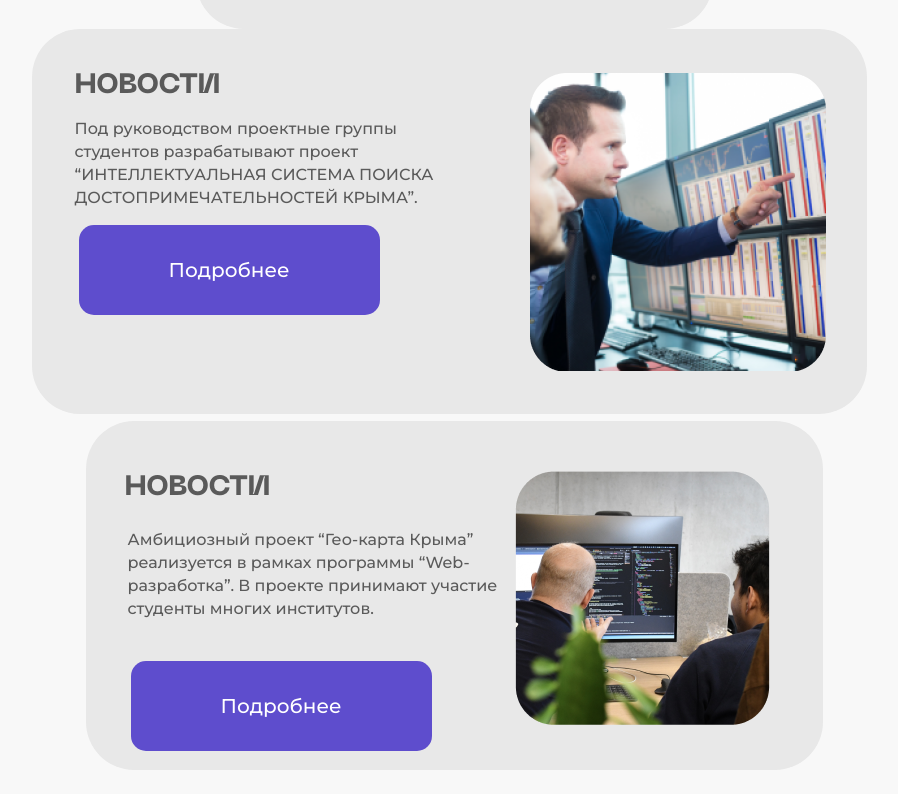
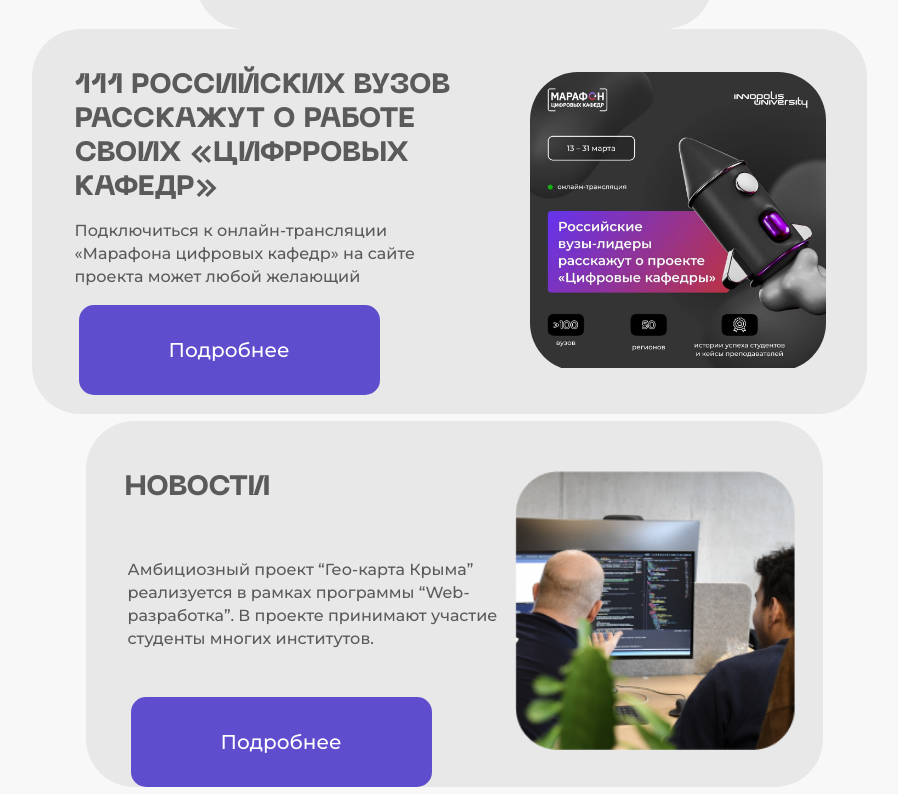
Before and after one commit to Siqalexx/digital-department, a React (Create React App) app: page / in a window 1280 px wide. Shown: the part 4386-5180 px from the top of the page, without its empty margins (186-1084 px from the left). Built offline with nearby package versions, Linux system fonts and the light colour scheme.

Commit message:
add: build

```diff
--- a/src/components/News.js
+++ b/src/components/News.js
@@ -44,10 +44,12 @@
 				</div>
 				<div className='new-medium'>
 					<div className='new-medium__info'>
-						<h4 className='new-medium__title'>новости</h4>
+						<h4 className='new-medium__title'>
+							111 российских вузов расскажут о работе своих «цифрровых кафедр»
+						</h4>
 						<p className='new-medium__description'>
-							Под руководством проектные группы студентов разрабатывают проект
-							“ИНТЕЛЛЕКТУАЛЬНАЯ СИСТЕМА ПОИСКА ДОСТОПРИМЕЧАТЕЛЬНОСТЕЙ КРЫМА”.
+							Подключиться к онлайн-трансляции «Марафона цифровых кафедр» на
+							сайте проекта может любой желающий
 						</p>
 						<button
 							onClick={() => alert('В разработке')}
@@ -77,10 +79,12 @@
 				</div>
 				<div className='new-big2'>
 					<div className='new-big__info'>
-						<h4 className='new-big__title'>новости</h4>
+						<h4 className='new-big__title'>
+							111 российских вузов расскажут о работе своих «цифрровых кафедр»
+						</h4>
 						<p className='new-big__description'>
-							Под руководством проектные группы студентов разрабатывают проект
-							“ИНТЕЛЛЕКТУАЛЬНАЯ СИСТЕМА ПОИСКА ДОСТОПРИМЕЧАТЕЛЬНОСТЕЙ КРЫМА”.
+							Подключиться к онлайн-трансляции «Марафона цифровых кафедр» на
+							сайте проекта может любой желающий
 						</p>
 						<button
 							onClick={() => alert('В разработке')}
@@ -89,7 +93,7 @@
 							Подробнее
 						</button>
 					</div>
-					<div className='new-big__photo'></div>
+					<div className='new-big__photo new-big__photo-inop'></div>
 				</div>
 				<div className={`new-big3 ${openNew && 'new-medium_second_open'}`}>
 					<div className='new-big__info'>
--- a/src/styles/aboutUs/aboutUs.css
+++ b/src/styles/aboutUs/aboutUs.css
@@ -195,6 +195,87 @@
 	width: 48px;
 	height: 48px;
 }
+@media screen and (max-width: 1699px) {
+	.aboutUs__cell-title {
+		padding-left: 30px;
+	}
+	.aboutUs__video-container {
+		max-width: 600px;
+		height: 370px;
+	}
+	.aboutUs__video {
+		width: 510px;
+		height: 285px;
+	}
+	.aboutUs__ellips_small {
+		left: 615px;
+		top: 230px;
+	}
+	.aboutUs__title {
+		font-size: 42px;
+		line-height: 90%;
+	}
+	.aboutUs__description {
+		font-size: 15px;
+	}
+	.aboutUs__info {
+		margin-left: 80px;
+		padding-bottom: 180px;
+		max-width: 500px;
+	}
+	.aboutUs__cell-iconbg {
+		width: 120px;
+		height: 80px;
+	}
+}
+
+@media screen and (max-width: 1440px) {
+	.aboutUs__cells {
+		margin: 0 auto;
+		width: 100%;
+		max-width: 1200px;
+		order: 2;
+		flex-direction: column;
+		padding: 0;
+		justify-content: center;
+		align-items: center;
+	}
+	.aboutUs__cell-title {
+		padding-left: 0;
+	}
+	.aboutUs__cell {
+		max-width: 520px;
+		margin: 0 0 50px 0;
+	}
+
+	.aboutUs__ellips_big_cells {
+		max-width: 284px;
+		height: 284px;
+		top: 250px;
+		left: 700px;
+	}
+	.aboutUs__ellips_small_cells {
+		max-width: 188px;
+		height: 188px;
+		top: 890px;
+		left: 250px;
+	}
+	.aboutUs__video-container {
+		margin-left: 100px;
+	}
+	.aboutUs__info {
+		margin-left: 40px;
+		padding-bottom: 180px;
+		max-width: 500px;
+	}
+	.aboutUs {
+		width: 100%;
+	}
+	.aboutUs__ellips_small {
+		left: 570px;
+	}
+}
+
 @media screen and (max-width: 767px) {
 	.aboutUs {
 		margin-top: 10px;
@@ -206,33 +287,33 @@
 	.aboutUs__info {
 		order: 0;
 		padding: 0;
+		padding-bottom: 51px;
 	}
 	.aboutUs__title {
 		font-size: 20px;
 	}
 	.aboutUs__description {
 		font-size: 14px;
-		max-height: 240px;
 		overflow: hidden;
 		margin-bottom: 25px;
 	}
 	.aboutUs__ellips_big {
 		max-width: 163px;
 		height: 163px;
-		top: 425px;
+		top: 522px;
 		left: -100px;
 	}
 	.aboutUs__ellips_medium {
 		max-width: 110px;
 		height: 110px;
-		top: 425px;
+		top: 516px;
 		left: 0px;
 	}
 	.aboutUs__ellips_small {
 		max-width: 110px;
 		height: 110px;
-		top: 580px;
-		left: 290px;
+		top: 685px;
+		left: 280px;
 	}
 	.aboutUs__ellips_big_cells {
 		max-width: 284px;
@@ -243,13 +324,14 @@
 	.aboutUs__ellips_small_cells {
 		max-width: 188px;
 		height: 188px;
-		top: 890px;
+		top: 210px;
 		left: -100px;
 	}
 	.aboutUs__video-container {
 		max-width: 344px;
 		height: 205px;
 		border-radius: 64px 0px;
+
 		margin: 0 auto;
 		order: 1;
 		margin-bottom: 50px;
@@ -300,82 +382,3 @@
 		margin-bottom: 60px;
 	}
 }
-@media screen and (max-width: 1699px) {
-	.aboutUs__cell-title {
-		padding-left: 30px;
-	}
-	.aboutUs__video-container {
-		max-width: 600px;
-		height: 370px;
-	}
-	.aboutUs__video {
-		width: 510px;
-		height: 285px;
-	}
-	.aboutUs__ellips_small {
-		left: 615px;
-		top: 230px;
-	}
-	.aboutUs__title {
-		font-size: 42px;
-		line-height: 90%;
-	}
-	.aboutUs__description {
-		font-size: 15px;
-	}
-	.aboutUs__info {
-		margin-left: 80px;
-		padding-bottom: 180px;
-		max-width: 500px;
-	}
-	.aboutUs__cell-iconbg {
-		width: 120px;
-		height: 80px;
-	}
-}
-@media screen and (max-width: 1440px) {
-	.aboutUs__cells {
-		margin: 0 auto;
-		width: 100%;
-		max-width: 1200px;
-		order: 2;
-		flex-direction: column;
-		padding: 0;
-		justify-content: center;
-		align-items: center;
-	}
-	.aboutUs__cell-title {
-		padding-left: 0;
-	}
-	.aboutUs__cell {
-		max-width: 520px;
-		margin: 0 0 50px 0;
-	}
-
-	.aboutUs__ellips_big_cells {
-		max-width: 284px;
-		height: 284px;
-		top: 250px;
-		left: 700px;
-	}
-	.aboutUs__ellips_small_cells {
-		max-width: 188px;
-		height: 188px;
-		top: 890px;
-		left: 250px;
-	}
-	.aboutUs__video-container {
-		margin-left: 100px;
-	}
-	.aboutUs__info {
-		margin-left: 40px;
-		padding-bottom: 180px;
-		max-width: 500px;
-	}
-	.aboutUs {
-		width: 100%;
-	}
-	.aboutUs__ellips_small {
-		left: 570px;
-	}
-}
--- a/src/styles/news/news.css
+++ b/src/styles/news/news.css
@@ -137,6 +137,7 @@
 	text-transform: uppercase;
 	color: #5a5a5a;
 	margin: 40px 0 15px 43px;
+	max-width: 450px;
 }
 
 .new-medium__description {
@@ -167,11 +168,13 @@
 }
 
 .new-medium__photo {
-	background-image: url('../../images/medium.png');
+	background-image: url('../../images/innopolis-new.jpg');
 	background-repeat: no-repeat;
 	width: 296px;
 	height: 299px;
 	margin: 43px 41px 43px 0;
+	background-size: contain;
+	border-radius: 48px;
 }
 
 .new-medium_second {
@@ -201,7 +204,7 @@
 	line-height: 143%;
 	color: #5a5a5a;
 	margin: 0;
-	padding: 0 6px 41px 42px;
+	padding: 30px 6px 47px 42px;
 	width: 100%;
 	max-width: 407px;
 }
@@ -226,6 +229,7 @@
 	width: 296px;
 	height: 299px;
 	margin: 50px 28px 0 0;
+	background-size: contain;
 }
 
 .news__title {
@@ -254,7 +258,7 @@
 	border-radius: 48px;
 	display: none;
 	max-width: 340px;
-	max-height: 470px;
+	max-height: auto;
 	flex-direction: column;
 	justify-content: center;
 	align-items: center;
@@ -272,7 +276,11 @@
 	align-items: center;
 	/* 340 469 */
 }
-
+.new-big__photo-inop {
+	background-image: url('../../images/innopolis-new.jpg');
+	padding-bottom: 0px;
+	background-position: -5px;
+}
 @media screen and (max-width: 767px) {
 	.news {
 		max-width: 500px;
```
Also changed, not shown: src/images/innopolis-new.jpg (added), 13 other files (tests, documents, lock files or other folders).
